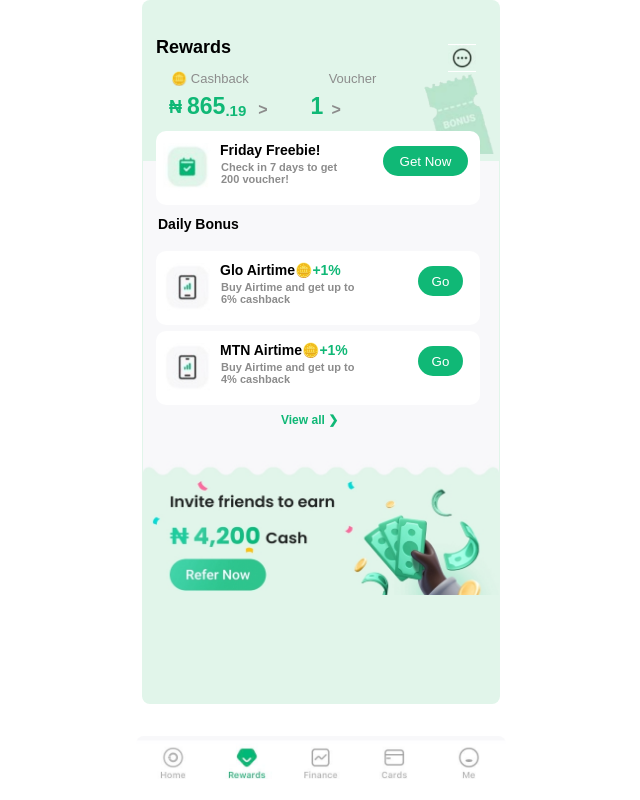
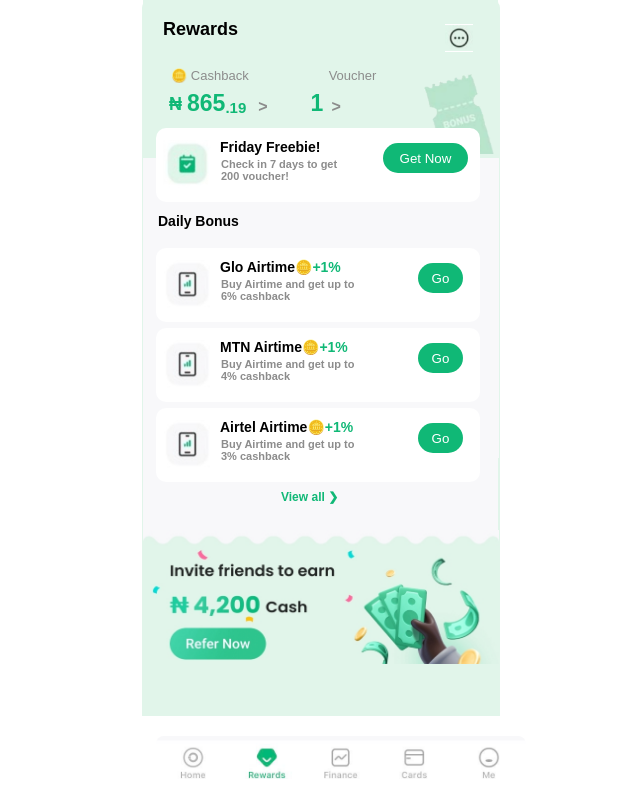
Before and after one commit to Official-Google/Bank, a plain HTML site: page Navs/Rewards.html in a window 1280 px wide. Shown: the whole page, without its empty margins (319-959 px from the left). Drawn offline with Linux system fonts and the light colour scheme.

Commit message:
Update Rewards.html

```diff
--- a/Navs/Rewards.html
+++ b/Navs/Rewards.html
@@ -1,10 +1,6 @@
 <!DOCTYPE html>
 
-
-
 <html lang="en">
-
-
 
 <head>
 
@@ -26,11 +22,15 @@
 
 
 
+
+
+
+
 body {
 
   font-family: Arial, sans-serif;
 
-  background-color: #fff;
+  background-color: #FFF;
 
   margin: 0;
 
@@ -84,19 +84,33 @@ a {
 
 .rewards {
 
+  position: fixed;
+
   display: flex;
 
   flex-direction: row;
 
   justify-content: space-between;
 
+  margin-top: -20px;
+
+  margin-left: -13px;
+
   margin-bottom: -18px;
 
+  width: 355px;
+
   background-color: #E1F5EA;
+
+  z-index: 1000;
 
 }
 
 #rewards {
+
+  margin-top: 20px;
+
+  margin-left: 20px;
 
   font-size: 18px;
 
@@ -108,7 +122,7 @@ a {
 
   margin-top: 25px;
 
-  margin-right: 10px;
+  margin-right: 25px;
 
   width: 28px;
 
@@ -270,7 +284,7 @@ a {
 
   background-color: #FFF;
 
-  z-index: 1000;
+  z-index: 100;
 
 }
 
@@ -570,6 +584,108 @@ a {
 
 
 
+
+
+.airtel-section {
+
+  position: absolute;
+
+  margin-top: -50px;
+
+  width: 310px;
+
+  height: 60px;
+
+  padding: 7px;
+
+  border-radius: 10px;
+
+  background-color: #FFF;
+
+  z-index: 1000;
+
+}
+
+#airtel-airtime {
+
+  margin-top: -53px;
+
+  margin-left: 57px;
+
+  font-size: 14px;
+
+  font-weight: bold;
+
+}
+
+#airtel-airtime1 {
+
+  margin-top: -11px;
+
+  margin-left: 58px;
+
+  font-size: 11px;
+
+  font-weight: bold;
+
+  color: #8C8C8C;
+
+}
+
+#airtel-airtime2 {
+
+  margin-top: -11px;
+
+  margin-left: 58px;
+
+  font-size: 11px;
+
+  font-weight: bold;
+
+  color: #8C8C8C;
+
+}
+
+#airtel-section-img {
+
+  margin-top: 5px;
+
+  width: 48px;
+
+  height: 48px;
+
+}
+
+#go3 {
+
+  position: absolute;
+
+  margin-top: -50px;
+
+  margin-left: 255px;
+
+  width: 45px;
+
+  height: 30px;
+
+  border-radius: 20px;
+
+  border: none;
+
+  cursor: pointer;
+
+  color: #fff;
+
+  background-color: #10B876;
+
+}
+
+
+
+
+
+
+
 .view-all {
 
   position: absolute;
@@ -582,9 +698,11 @@ a {
 
   justify-content: center;
 
-  margin-top: -60px;
+  margin-top: 20px;
 
   margin-left: 125px;
+
+  z-index: 1000;
 
 }
 
@@ -628,6 +746,22 @@ a {
 
 }
 
+.white-bg {
+
+  position: absolute;
+
+  margin-top: -75px;
+
+  margin-left: -13px;
+
+  width: 355px;
+
+  height: 75px;
+
+  background-color: #F8F8FA;
+
+}
+
 
 
 
@@ -668,6 +802,12 @@ a {
 
 
 
+
+
+
+
+
+
   </style>
 
 </head>
@@ -689,6 +829,8 @@ a {
 <img src="Images/Rewards-top.jpg" id="rewards-top">
 
     </div>
+
+<br></br>
 
 
 
@@ -735,6 +877,8 @@ a {
   <div class="other-bg">
 
 <p id="daily-bonus">Daily Bonus</p>
+
+
 
   </div>
 
@@ -796,11 +940,53 @@ a {
 
 
 
+
+
+  <div class="airtel-section">
+
+<img src="Images/Little-phone.jpg" id="airtel-section-img">
+
+<p id="airtel-airtime">Airtel Airtime🪙<spain id="green" style="color: #10B876;">+1%</spain></p>
+
+<p id="airtel-airtime1">Buy Airtime and get up to</p>
+
+<p id="airtel-airtime2">3% cashback</p>
+
+<a href=""><button id="go3">Go</button></a>
+
+  </div>
+
+
+
+
+
+
+
+
+
   <div class="view-all">
 
   <a href=""><p id="view-all">View all &#x276F;</p></a>
 
   </div>
+
+
+
+  <br><br>
+
+  <br><br>
+
+
+
+  <div class="white-bg">
+
+
+
+
+
+  </div>
+
+
 
 
 
```
